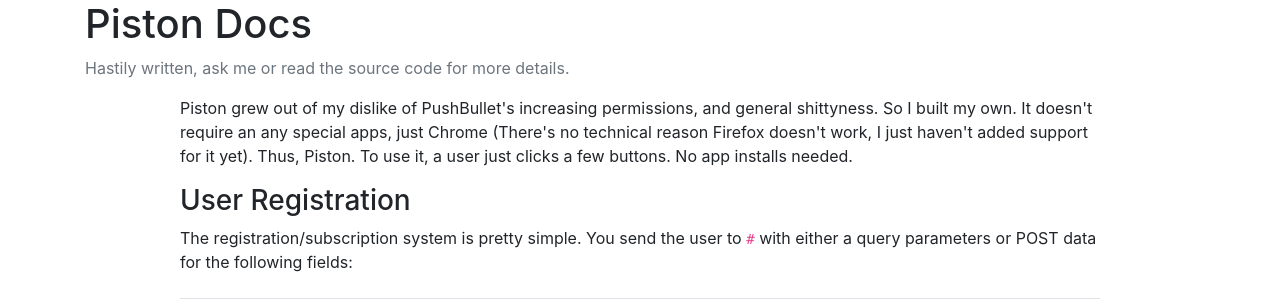
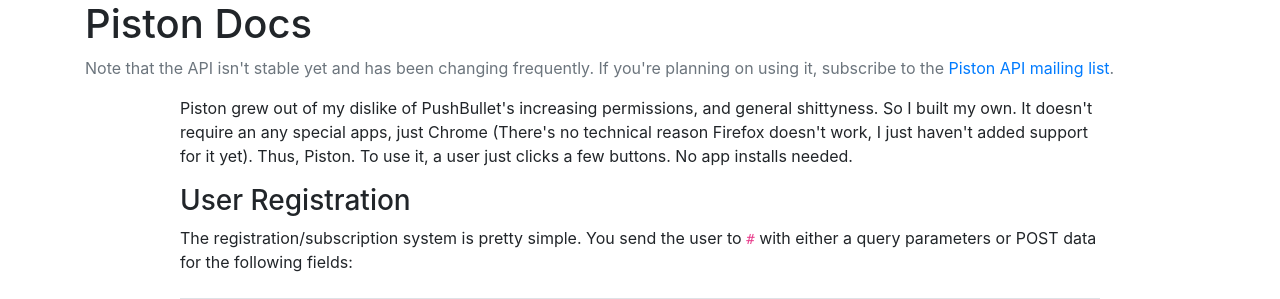
Before and after one commit to thefinn93/piston, a Python web app: template piston/templates/docs.html in a window 1280 px wide. Shown: the part 56-355 px from the top of the page. Run offline with Jinja, Linux system fonts and the light colour scheme; the template is opened without the code that fills it, so the values that code supplies are empty; some libraries are stand-ins or nearby versions.

Commit message:
Warn about API instability

```diff
--- a/piston/templates/docs.html
+++ b/piston/templates/docs.html
@@ -20,7 +20,7 @@ along with Piston.  If not, see <http://www.gnu.org/licenses/>.
 {% block content %}
 <div class="container">
   <h1>Piston Docs</h1>
-  <p class="text-muted">Hastily written, ask me or read the source code for more details.</p>
+  <p class="text-muted">Note that the API isn't stable yet and has been changing frequently. If you're planning on using it, subscribe to the <a href="https://lists.finn.io/mailman/listinfo/piston-api" target="_blank">Piston API mailing list</a>.</p>
   <div class="row">
     <div class="col-md-10 offset-md-1">
       <p>
```
